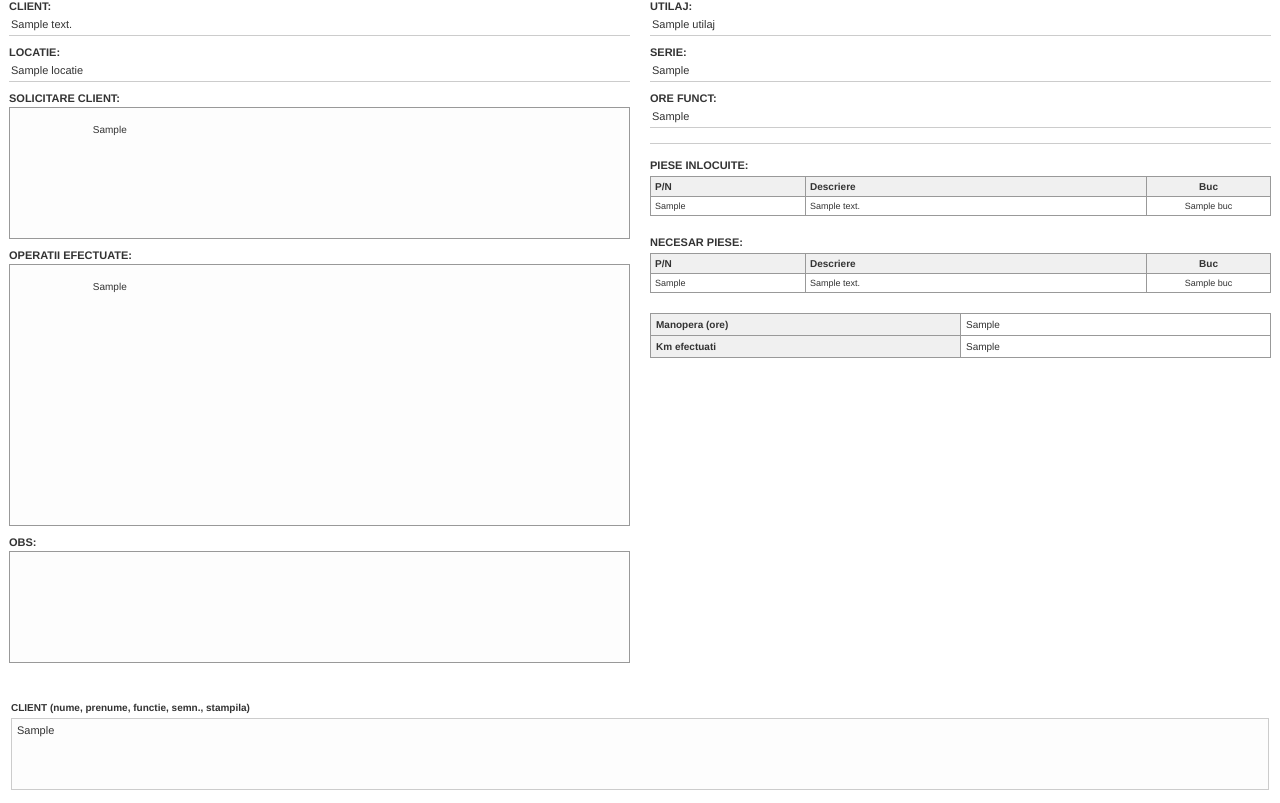
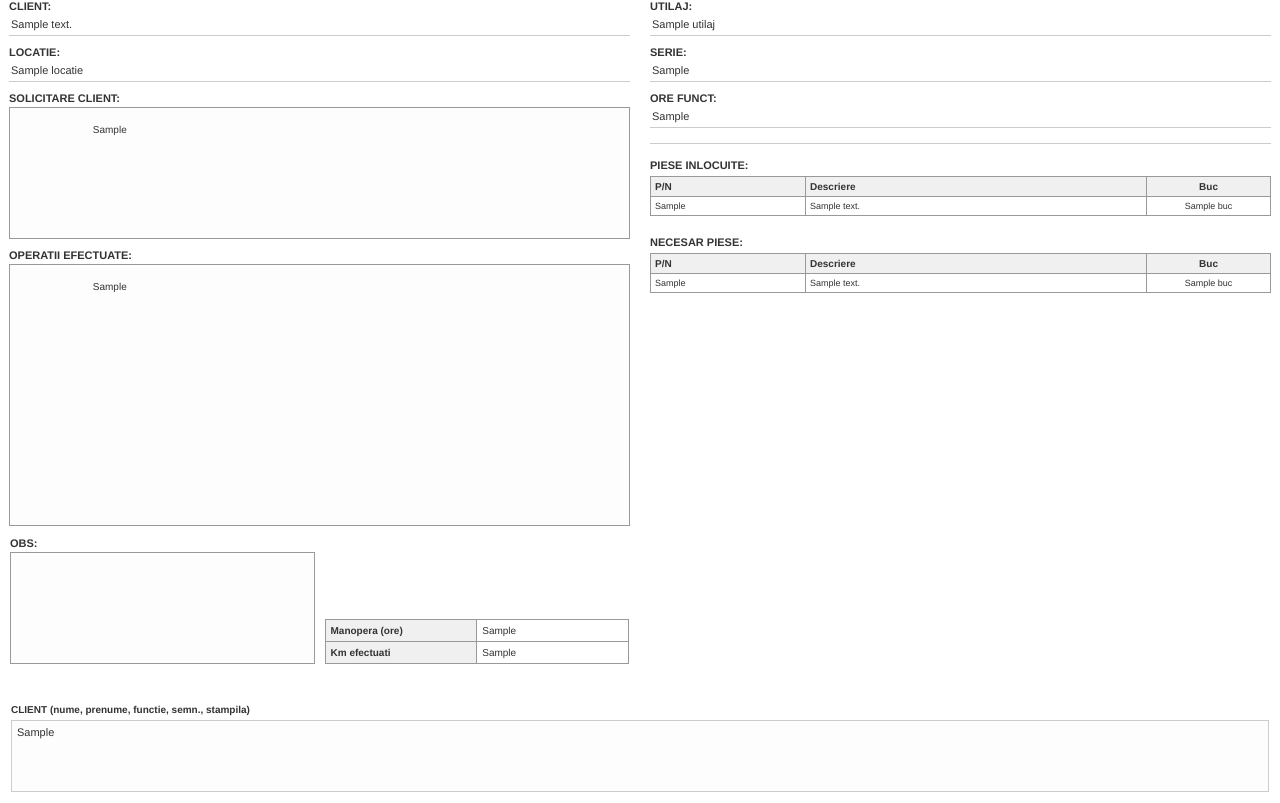
Before and after one commit to DrgDodge/app_report, a Flask app: template src/routes/templates/report_template.html in a window 1280 px wide. Shown: the part 164-967 px from the top of the page. Run offline with Flask 3, Linux system fonts and the light colour scheme; the template is opened without the code that fills it: most values are stand-ins (such as "Sample title", 1, 10 or a date in 2020); grey boxes marked "Sample" are stand-in pictures.

Commit message:
V0.5.3 - Better spacing

```diff
--- a/src/routes/templates/report_template.html
+++ b/src/routes/templates/report_template.html
@@ -117,6 +117,23 @@
             width: 50%;
             vertical-align: top;
             padding-left: 10px;
+        }
+
+        .obs-summary-table {
+            width: 100%;
+            border-collapse: collapse;
+        }
+
+        .obs-summary-table .obs-cell {
+            width: 50%;
+            vertical-align: top;
+            padding-right: 5px;
+        }
+
+        .obs-summary-table .summary-cell {
+            width: 50%;
+            vertical-align: bottom;
+            padding-left: 5px;
         }
 
         .form-section {
@@ -298,12 +315,32 @@
                         </div>
                     </div>
 
-                    <div class="form-section">
-                        <span class="form-label">OBS:</span>
-                        <div class="form-text-box" style="min-height: 100px;">
-                            {{ raport.observatii | default('', true) }} {# Am adăugat acest câmp din imagine #}
-                        </div>
-                    </div>
+                    <table class="obs-summary-table">
+                        <tr>
+                            <td class="obs-cell">
+                                <div class="form-section">
+                                    <span class="form-label">OBS:</span>
+                                    <div class="form-text-box" style="min-height: 100px;">
+                                        {{ raport.observatii | default('', true) }}
+                                    </div>
+                                </div>
+                            </td>
+                            <td class="summary-cell">
+                                <div class="form-section">
+                                    <table class="summary-table">
+                                        <tr>
+                                            <td class="label">Manopera (ore)</td>
+                                            <td>{{ raport.manopera_ore }}</td>
+                                        </tr>
+                                        <tr>
+                                            <td class="label">Km efectuati</td>
+                                            <td>{{ raport.km_efectuati }}</td>
+                                        </tr>
+                                    </table>
+                               </div>
+                            </td>
+                        </tr>
+                    </table>
                 </td>
 
                 <td class="right-col">
@@ -367,18 +404,6 @@
                             </tbody>
                         </table>
                     </div>
-                    <div class="form-section" style="margin-top: 20px;">
-                        <table class="summary-table">
-                            <tr>
-                                <td class="label">Manopera (ore)</td>
-                                <td>{{ raport.manopera_ore }}</td>
-                            </tr>
-                            <tr>
-                                <td class="label">Km efectuati</td>
-                                <td>{{ raport.km_efectuati }}</td>
-                            </tr>
-                        </table>
-                   </div>
                 </td>
             </tr>
         </table>
```
